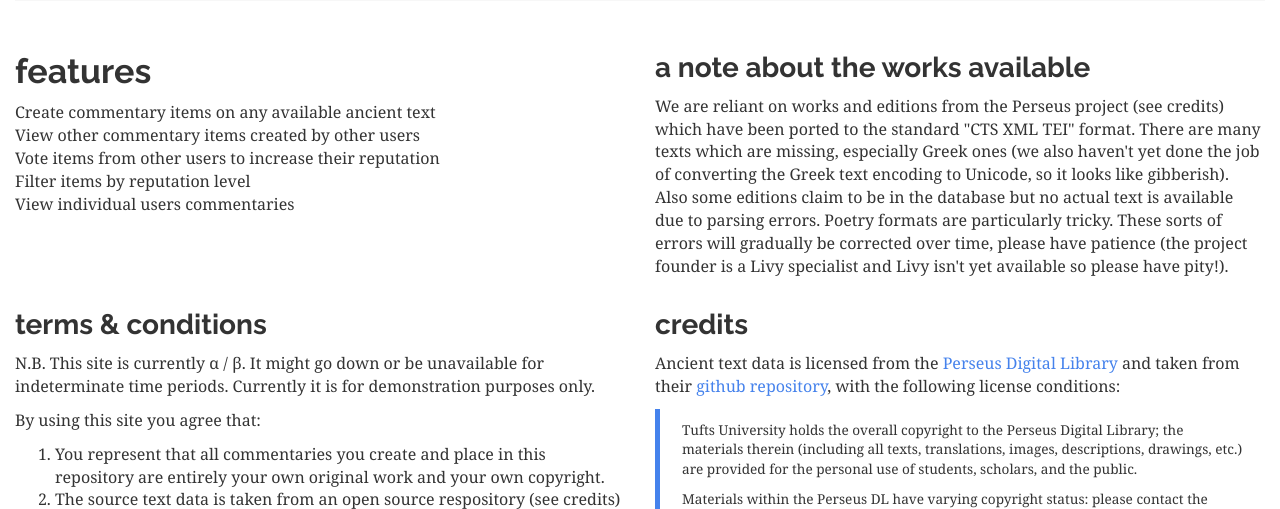
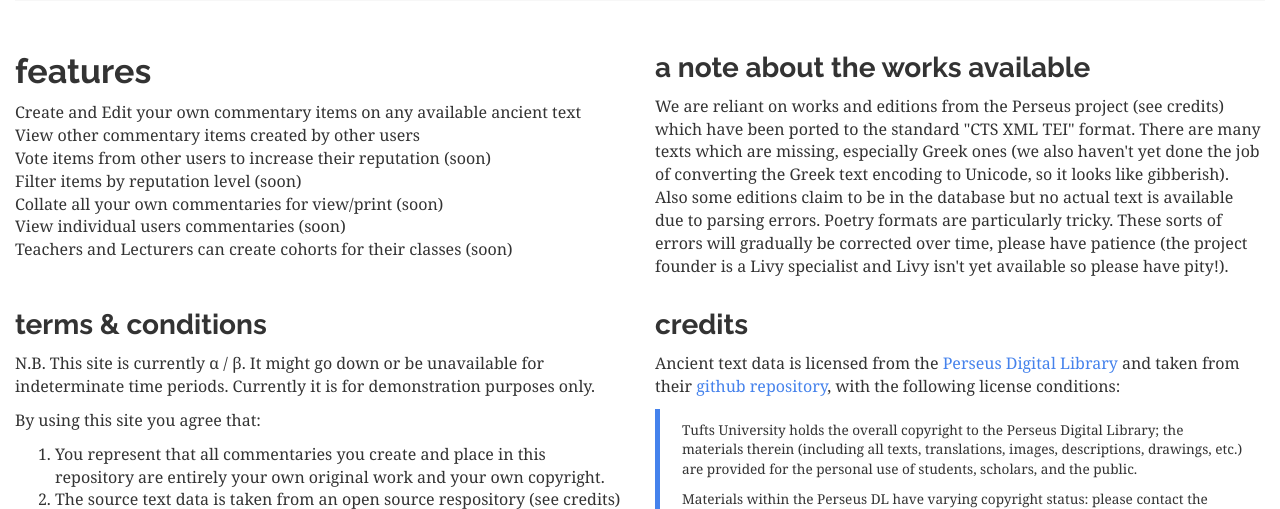
Before and after one commit to scotartt/commentarius, a Django app: page / in a window 1280 px wide. Shown: the part 568-1077 px from the top of the page. Run offline with Django 3.2, Linux system fonts and the light colour scheme; some libraries are stand-ins or nearby versions.

Commit message:
reworded on home page

```diff
--- a/decommentariis/decommentariis/templates/index.html
+++ b/decommentariis/decommentariis/templates/index.html
@@ -33,11 +33,13 @@
 			<div class="col-md-6">
 				<h2>features</h2>
 				<ul class="list-unstyled">
-					<li>Create commentary items on any available ancient text</li>
+					<li>Create and Edit your own commentary items on any available ancient text</li>
 					<li>View other commentary items created by other users</li>
-					<li>Vote items from other users to increase their reputation</li>
-					<li>Filter items by reputation level</li>
-					<li>View individual users commentaries</li>
+					<li>Vote items from other users to increase their reputation (soon)</li>
+					<li>Filter items by reputation level (soon)</li>
+					<li>Collate all your own commentaries for view/print (soon)</li>
+					<li>View individual users commentaries (soon)</li>
+					<li>Teachers and Lecturers can create cohorts for their classes (soon)</li>
 				</ul>
 			</div>
 			<div class="col-md-6">
```
